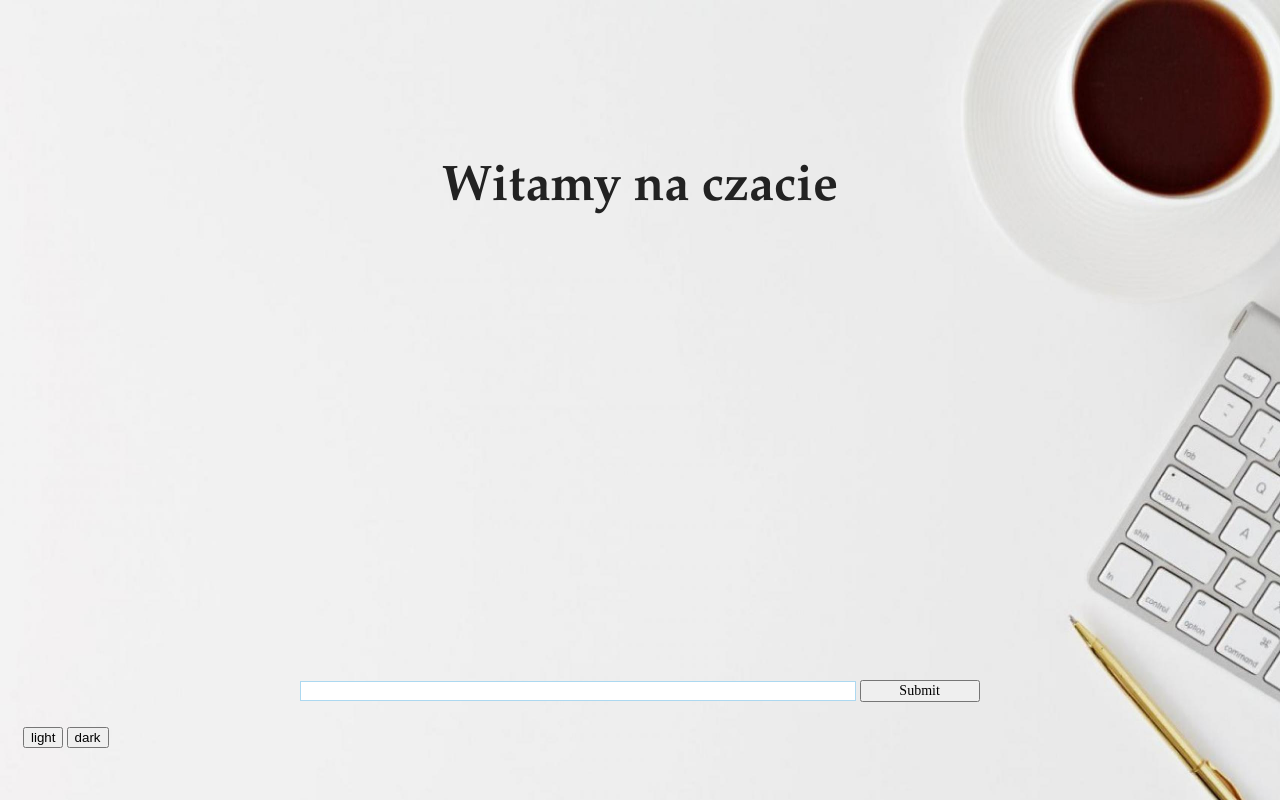
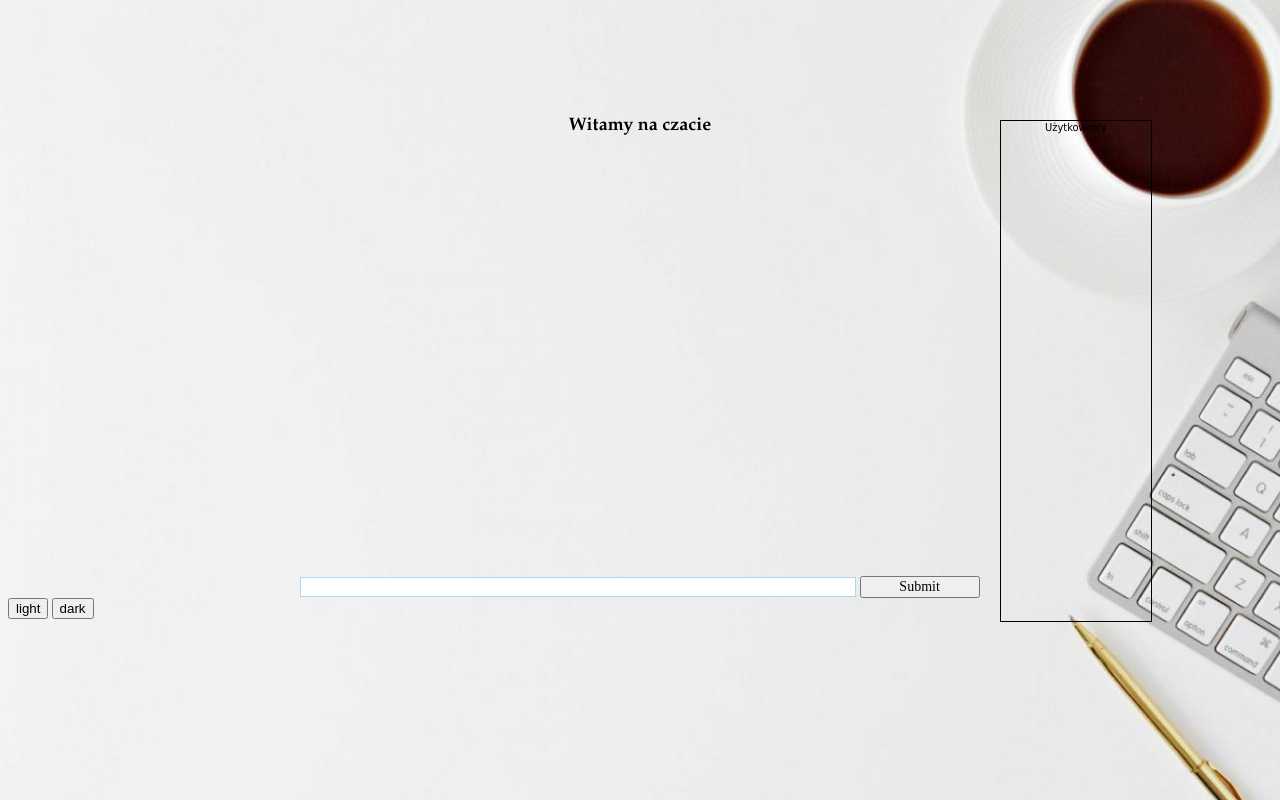
Before and after one commit to skwr/PROJEKT-ZESPO-OWY-II, a website: page testApi/public/index.html in a window 1280 px wide. Both pictures are taken after typing "Sample" into the empty fields and a click on the input "Zaloguj". Drawn offline with nearby package versions, Linux system fonts and the light colour scheme; no server answers.

Commit message:
Uzytkownicy[niedokoczone, aktualizacja wersji]

```diff
--- a/testApi/public/index.html
+++ b/testApi/public/index.html
@@ -14,7 +14,6 @@
         <div style="clear:both"></div>
     </div>
     <div id="chatbox"></div>
-
     <form id="wiadomosc">
         <input type="text" id="wiadom" autocomplete="off"/>
         <input type="submit"  id="submit" />
@@ -29,6 +28,7 @@
  	<input type="text" id="nick" />
 	<input type="submit" id="ok" value="Zaloguj"/>
  	</form>
+<div id="koledzy">Użytkownicy</div>
 <script src="login.js"></script>
 <script src="node.js"></script>
 <script src="theme.js"></script>
--- a/testApi/public/login.js
+++ b/testApi/public/login.js
@@ -7,6 +7,7 @@ $( document ).ready(function() {
 		$("#wrapper").fadeIn(1000);
 		$("#czesc").fadeIn(2000);
 		$("#users").fadeIn(2000);
+		$("#koledzy").fadeIn(2000);
 		$("#login").hide();
 		var nick = $("#nick").val();
 		sendUserName(nick);
--- a/testApi/public/node.js
+++ b/testApi/public/node.js
@@ -40,29 +40,16 @@
 		var okno = document.getElementById("chatbox");
 		okno.appendChild(element);
 		$('#wiadom').val('');
+
 		}
 		updateScroll();
 	});
 
-	socket.on('newUsersList', function(message)
+	socket.on('newUsersList', function(users)
 	{
-		//TO DO: usuniecie i wyswietlenie w calosci nowej listy uzytkownikow
-
-		//wywolywana jest w momencie podania przez kogokolwiek nicku i w momencie wylogowania kogokolwiek (rowniez odswiezenie strony)
-		//w ramach "bezpieczenstwa" mozna docelowo przerobić na przesylanie listy jedynie nickow, bez ID
-		//na tą chwile przesylani sa wszyscy uzytkownicy, rowniez ci podlaczeni ale nie zalogowani (niezalogowani posiadaja jedynie ID)
-
-
-		for(i = 0; i < message.length; i++)
-		{
-		if(i != 0)
-		{
 		var element =  document.createElement("p");
-		element.id = "foo";
-		var wiadomosc = document.createTextNode(message);
+		var wiadomosc = document.createTextNode(users[0].name);
 		element.appendChild(wiadomosc);
-		var okno = document.getElementById("chatbox");
+		var okno = document.getElementById("koledzy");
 		okno.appendChild(element);
-		}
-		}
 	});
--- a/testApi/public/style.css
+++ b/testApi/public/style.css
@@ -1,16 +1,13 @@
 /* CSS Document */
 :root
 {
-	background-image: url(chatb.jpg);
-	background-size: 2000px 1024px;
 	background-image: url(leo.jpg);
 	background-size: 1500px 1024px;
 }
 body {
     font:11px tahoma;
-    color: #222;
     text-align:center;
-    padding:15px; }
+}
 
 form, p, span {
     margin:0;
@@ -22,7 +19,7 @@ input { font:14px tahoma solid; }
  {
     font-family: Garamond ;
     	font-weight: bold;
-		font-size: 50px;
+	font-size: 18px;
 
  	display: none;
  }
@@ -36,12 +33,11 @@ a
 
 #wrapper, #loginform {
     margin:0 auto;
-    padding-bottom:25px;
+
     width:704px;
 	margin-top: 90px;
 	position: relative;
-	margin-top: px;
-	 }
+ }
 
 #loginform { padding-top:16px; }
 
@@ -79,7 +75,7 @@ a
 	padding-left: 6px;
 	margin-bottom: 8px;
 	border: 1px solid;
-	font-size: 10px;
+	font-size: 14px;
 }
 #wrapper
 {
@@ -101,7 +97,7 @@ a
 	margin-bottom: 10px;
 	font-family: Frutiger Std ;
     	font-weight: bold;
-		padding-top:80px;
+	padding-top:80px;
 }
 #wiadom
 {
@@ -112,3 +108,13 @@ a
 {
 	float:left;
 }
+#koledzy
+{
+	position: absolute;
+	border: 1px solid;
+	width: 150px;
+	height: 500px;
+	right: 10%;
+	top: 15%;
+	display: none;
+}
--- a/testApi/public/style2.css
+++ b/testApi/public/style2.css
@@ -18,8 +18,7 @@ input { font:14px tahoma solid; }
  {
     font-family: Garamond ;
     	font-weight: bold;
-		font-size: 50px;
-
+	font-size: 18px;
  	display: none;
  }
 a
@@ -32,14 +31,12 @@ a
 
 #wrapper, #loginform {
     margin:0 auto;
-    padding-bottom:25px;
     width:704px;
-	margin-top: px;
 	 }
 
 #loginform { padding-top:16px; }
 
-    #loginform p { margin: 5px; }
+ #loginform p { margin: 5px; }
 
 #chatbox {
     text-align:left;
@@ -63,7 +60,7 @@ a
 	padding-left: 6px;
 	margin-bottom: 8px;
 	border: 1px solid;
-	font-size: 10px;
+	font-size: 14px;
 }
 #wrapper
 {
```
